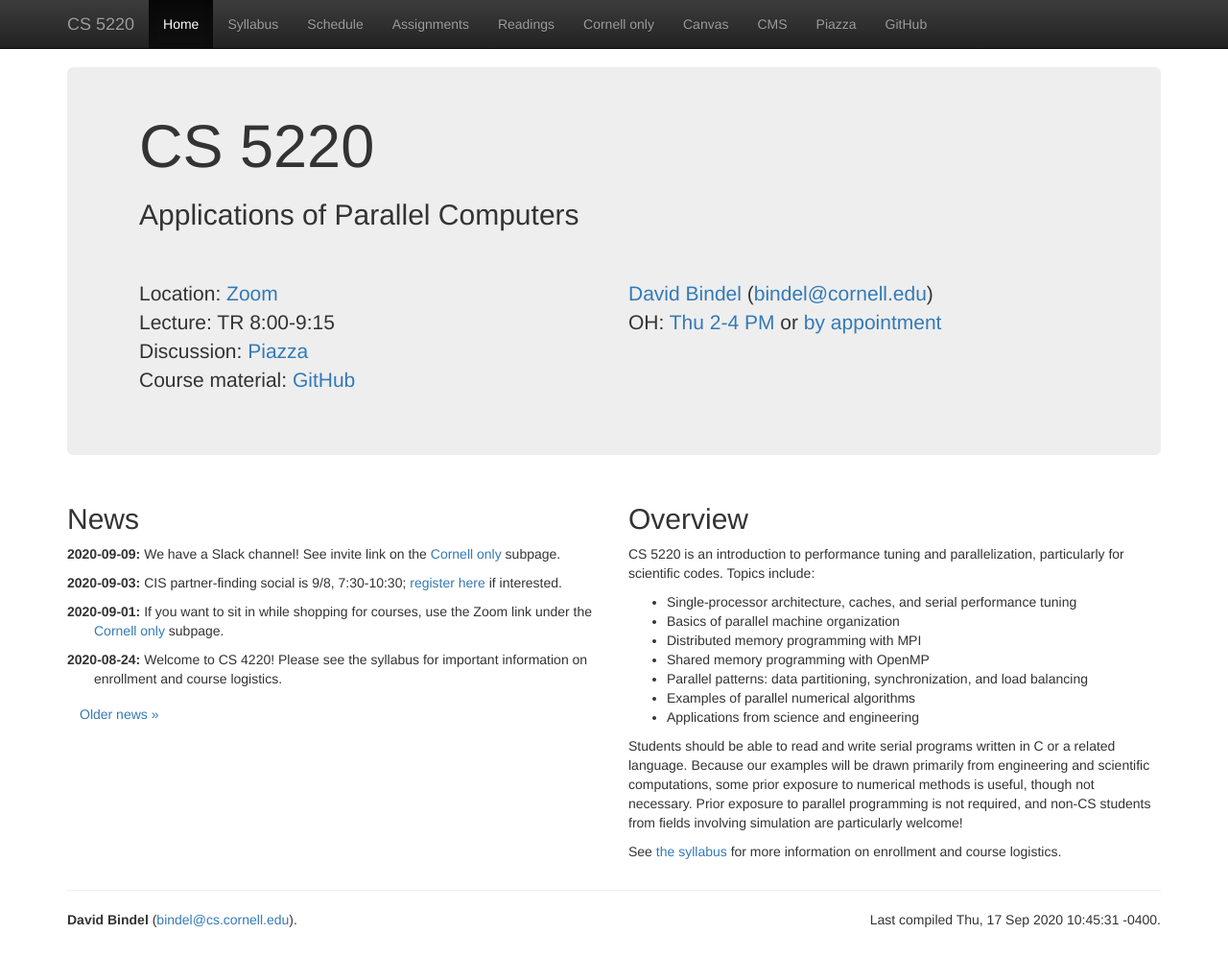
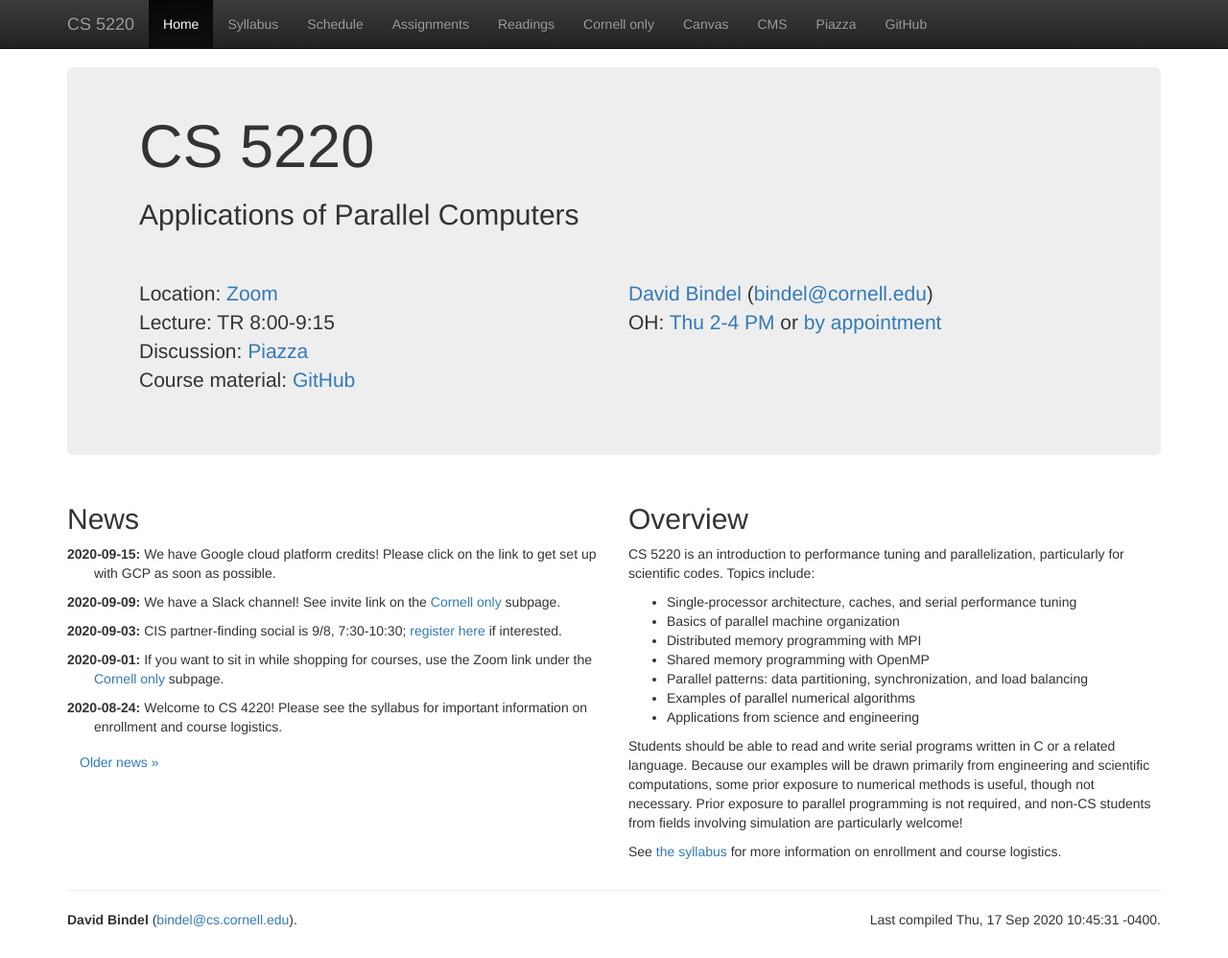
Before and after one commit to cs5220-f20/web, a Jekyll site: the page built from web/index.html, in a window 1280 px wide and 998 px high. Shown: the whole window at 96% size. Built offline with Jekyll 4.4.1, drawn with Linux system fonts in a browser that asks for light colours; nearby versions of some CDN libraries.

Commit message:
Added HW1 and GCP news.

```diff
--- a/web/_data/hw.yml
+++ b/web/_data/hw.yml
@@ -3,3 +3,8 @@
   text: "HW 0: Who are you?"
   files:
     - hw0.txt
+-
+  due: 2020-09-22
+  text: "HW 1: Gitting around"
+  files:
+    - hw1.html
--- a/web/_data/news.yml
+++ b/web/_data/news.yml
@@ -10,3 +10,6 @@
 -
   date: 2020-09-09
   text: We have a Slack channel!  See invite link on the <a href="https://courses.cis.cornell.edu/courses/cs5220/2020fa/netid/index.html">Cornell only</a> subpage.
+-
+  date: 2020-09-15
+  text: We have Google cloud platform credits!  Please click on the link to get set up with GCP as soon as possible.
```
